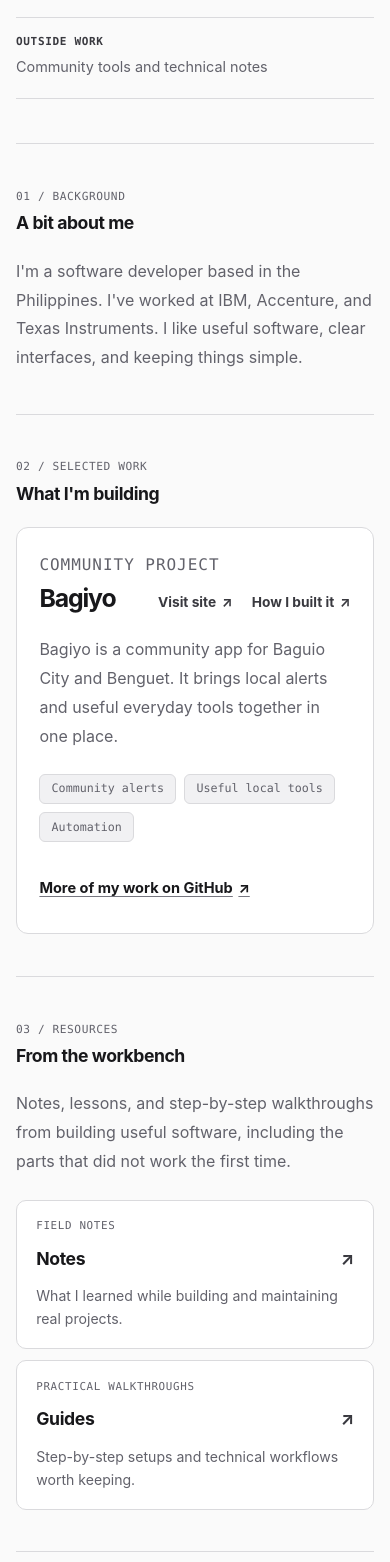
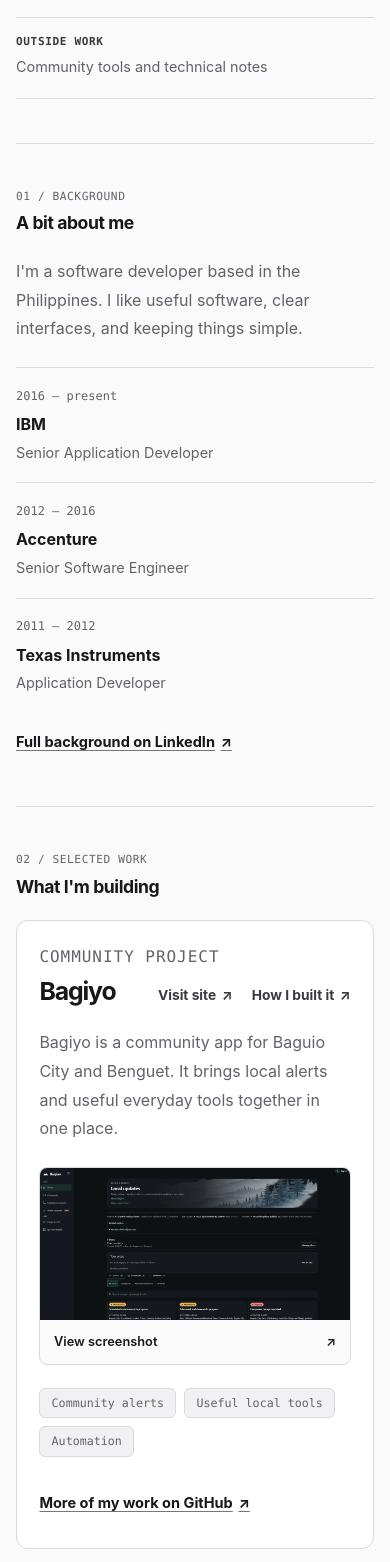
Before and after one commit to jjosh102/my-ng-profile, an Angular app: page / in a window 390 px wide. Shown: the part 850-2412 px from the top of the page. Built offline with nearby package versions, Linux system fonts and the light colour scheme.

Commit message:
Add career history and responsive Bagiyo screenshot previews

```diff
--- a/src/app/components/dashboard-section/dashboard-section.html
+++ b/src/app/components/dashboard-section/dashboard-section.html
@@ -26,7 +26,13 @@
 <section id='about' class='section-row' aria-labelledby='about-title'>
   <h2 id='about-title' class='section-label' data-number='01 / Background'>A bit about me</h2>
   <div class='section-body'>
-    <p>I'm a software developer based in the Philippines. I've worked at IBM, Accenture, and Texas Instruments. I like useful software, clear interfaces, and keeping things simple.</p>
+    <p>I'm a software developer based in the Philippines. I like useful software, clear interfaces, and keeping things simple.</p>
+    <ol class='career-history' aria-label='Professional background'>
+      <li><span class='career-period'>2016 – present</span><div><h3>IBM</h3><p>Senior Application Developer</p></div></li>
+      <li><span class='career-period'>2012 – 2016</span><div><h3>Accenture</h3><p>Senior Software Engineer</p></div></li>
+      <li><span class='career-period'>2011 – 2012</span><div><h3>Texas Instruments</h3><p>Application Developer</p></div></li>
+    </ol>
+    <a class='text-link' href='https://www.linkedin.com/in/josh-piluden-b06798110/' target='_blank' rel='noopener noreferrer'>Full background on LinkedIn <span aria-hidden='true'>↗</span></a>
   </div>
 </section>
 
@@ -42,6 +48,25 @@
       </div>
     </div>
     <p>Bagiyo is a community app for Baguio City and Benguet. It brings local alerts and useful everyday tools together in one place.</p>
+    <figure class='project-preview'>
+      <button type='button' class='preview-trigger' aria-haspopup='dialog' aria-controls='project-preview-dialog' aria-label='View screenshot of Bagiyo' (click)='openPreview(projectPreview)'>
+        <img src='images/bagiyo-preview.webp' width='1200' height='589' alt='Bagiyo local updates dashboard with power notices, scheduled outages, and area filters' loading='lazy' decoding='async'>
+        <span class='preview-caption'>View screenshot <span aria-hidden='true'>↗</span></span>
+      </button>
+    </figure>
+    <dialog #projectPreview id='project-preview-dialog' class='screenshot-dialog' aria-labelledby='preview-title' aria-describedby='preview-help' [attr.data-zoomed]='previewZoomed()' (click)='closePreviewOnBackdrop($event, projectPreview)'>
+      <div class='preview-toolbar'>
+        <h2 id='preview-title'>Bagiyo</h2>
+        <div class='preview-actions'>
+          <button type='button' class='preview-zoom' [attr.aria-pressed]='previewZoomed()' (click)='previewZoomed.set(!previewZoomed())'>Actual size</button>
+          <form method='dialog'><button type='submit' class='preview-close' autofocus>Close <span aria-hidden='true'>×</span></button></form>
+        </div>
+      </div>
+      <p id='preview-help' class='preview-help'>Use Actual size to inspect details, then scroll.</p>
+      <div class='preview-scroll' tabindex='0' role='region' aria-label='Full-size Bagiyo screenshot'>
+        <img src='images/bagiyo-screenshot.webp' width='2048' height='1005' alt='Bagiyo local updates dashboard with power notices, scheduled outages, and area filters' loading='lazy' decoding='async'>
+      </div>
+    </dialog>
     <ul class='tech-stack' aria-label='Areas of focus'><li>Community alerts</li><li>Useful local tools</li><li>Automation</li></ul>
     <a class='text-link more-link' href='https://github.com/jjosh102' target='_blank' rel='noopener noreferrer'>More of my work on GitHub <span aria-hidden='true'>↗</span></a>
   </div>
--- a/src/app/components/dashboard-section/dashboard-section.ts
+++ b/src/app/components/dashboard-section/dashboard-section.ts
@@ -10,6 +10,19 @@
   private readonly destroyRef = inject(DestroyRef);
   readonly email = 'joshuajpiluden@gmail.com';
   readonly copyStatus = signal('');
+  readonly previewZoomed = signal(false);
+
+  openPreview(dialog: HTMLDialogElement): void {
+    this.previewZoomed.set(false);
+    dialog.showModal();
+  }
+
+  closePreviewOnBackdrop(event: MouseEvent, dialog: HTMLDialogElement): void {
+    if (event.target === dialog) {
+      const bounds = dialog.getBoundingClientRect();
+      if (event.clientX < bounds.left || event.clientX > bounds.right || event.clientY < bounds.top || event.clientY > bounds.bottom) dialog.close();
+    }
+  }
 
   async copyEmail(): Promise<void> {
     try {
--- a/src/styles.css
+++ b/src/styles.css
@@ -290,6 +290,11 @@
   content: attr(data-number);
 }
 .section-body { max-width: 46rem; min-width: 0; }
+.career-history { list-style: none; padding: 0; margin: 1.5rem 0 .5rem; }
+.career-history li { display: grid; grid-template-columns: minmax(8rem, 1fr) minmax(0, 2fr); gap: 1rem; padding-block: 1.15rem; border-top: 1px solid var(--border); }
+.career-period { color: var(--muted); font: 500 .75rem/1.6 var(--font-mono); }
+.career-history h3 { margin: 0 0 .2rem; font-size: 1rem; font-weight: 650; }
+.career-history p { margin: 0; color: var(--muted); font-size: .9rem; }
 .section-body > p, .section-lede {
   margin: 0;
   color: var(--muted);
@@ -332,6 +337,27 @@
   font: 500 .73rem/1.6 var(--font-mono);
 }
 .more-link { margin-top: 1.55rem; }
+
+/* A small preview loads first; the detailed image loads when opened. */
+.project-preview { margin: 1.5rem 0 0; }
+.preview-trigger { display: block; width: 100%; padding: 0; overflow: hidden; border: 1px solid var(--border); border-radius: 8px; background: var(--background); color: var(--foreground); text-align: left; }
+.preview-trigger:hover { border-color: var(--border-strong); }
+.preview-trigger img { display: block; width: 100%; height: auto; }
+.preview-caption { display: flex; align-items: center; justify-content: space-between; min-height: 44px; padding: .65rem .85rem; font-size: .8rem; font-weight: 600; }
+body:has(.screenshot-dialog[open]) { overflow: hidden; }
+.screenshot-dialog { width: min(calc(100% - 2rem), 1440px); max-width: none; max-height: calc(100dvh - 2rem); margin: auto; padding: 1rem; border: 1px solid var(--border-strong); border-radius: 12px; background: var(--background); color: var(--foreground); }
+.screenshot-dialog[open] { display: flex; flex-direction: column; overflow: hidden; }
+.screenshot-dialog::backdrop { background: rgba(0, 0, 0, .8); }
+.preview-toolbar { display: flex; flex-shrink: 0; flex-wrap: wrap; align-items: center; justify-content: space-between; gap: .75rem; }
+.preview-toolbar h2 { margin: 0; font-size: 1.1rem; }
+.preview-toolbar form { margin: 0; }
+.preview-actions { display: flex; gap: .5rem; margin-left: auto; }
+.preview-close, .preview-zoom { display: inline-flex; align-items: center; gap: .5rem; min-height: 44px; padding: .5rem .65rem; border: 1px solid var(--border); border-radius: 8px; background: var(--surface); color: var(--foreground); font-size: .85rem; }
+.preview-zoom[aria-pressed='true'] { border-color: var(--foreground); background: var(--surface-soft); }
+.preview-help { flex-shrink: 0; color: var(--muted); font-size: .8rem; margin: .5rem 0 .75rem; }
+.preview-scroll { min-height: 0; max-height: calc(100dvh - 10rem); overflow: auto; border: 1px solid var(--border); border-radius: 6px; }
+.preview-scroll img { display: block; width: 100%; max-width: 100%; height: auto; }
+.screenshot-dialog[data-zoomed='true'] .preview-scroll img { width: 2048px; max-width: none; }
 
 /* Resource links let visitors explore notes and guides without guesswork. */
 .resource-grid { display: grid; grid-template-columns: repeat(2, minmax(0, 1fr)); gap: .85rem; margin-top: 1.5rem; }
@@ -410,6 +436,7 @@
 }
 
 @media (max-width: 540px) {
+  .career-history li { grid-template-columns: 1fr; gap: .4rem; }
   .site-main, .header-inner, .site-footer { width: min(calc(100% - 2rem), 70rem); }
   .hero h1 { font-size: clamp(3rem, 12vw, 4.1rem); }
   .hero-intro { margin-top: 1.3rem; }
```
Also changed, not shown: public/images/bagiyo-preview.webp (added), public/images/bagiyo-screenshot.webp (added).
